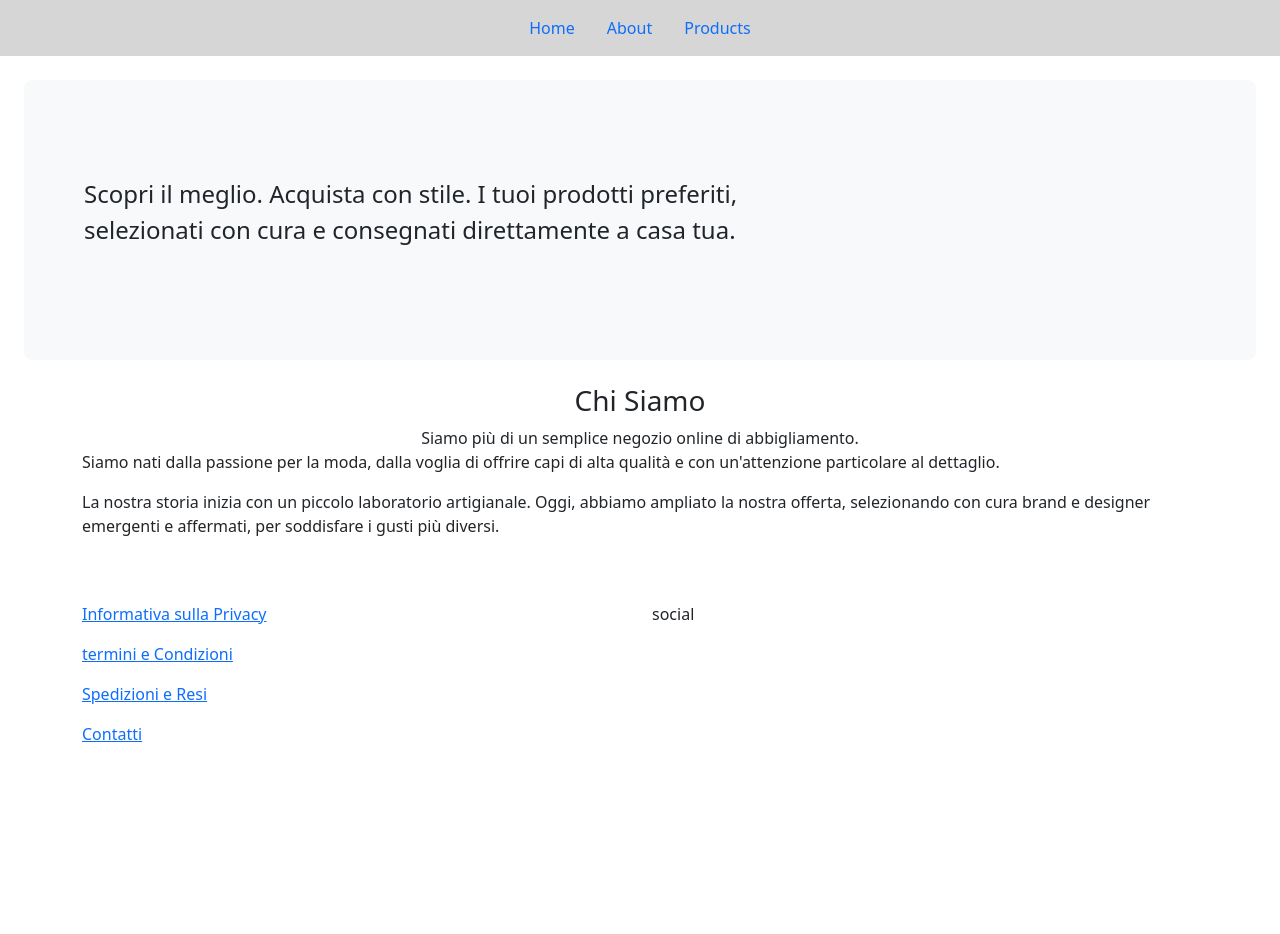
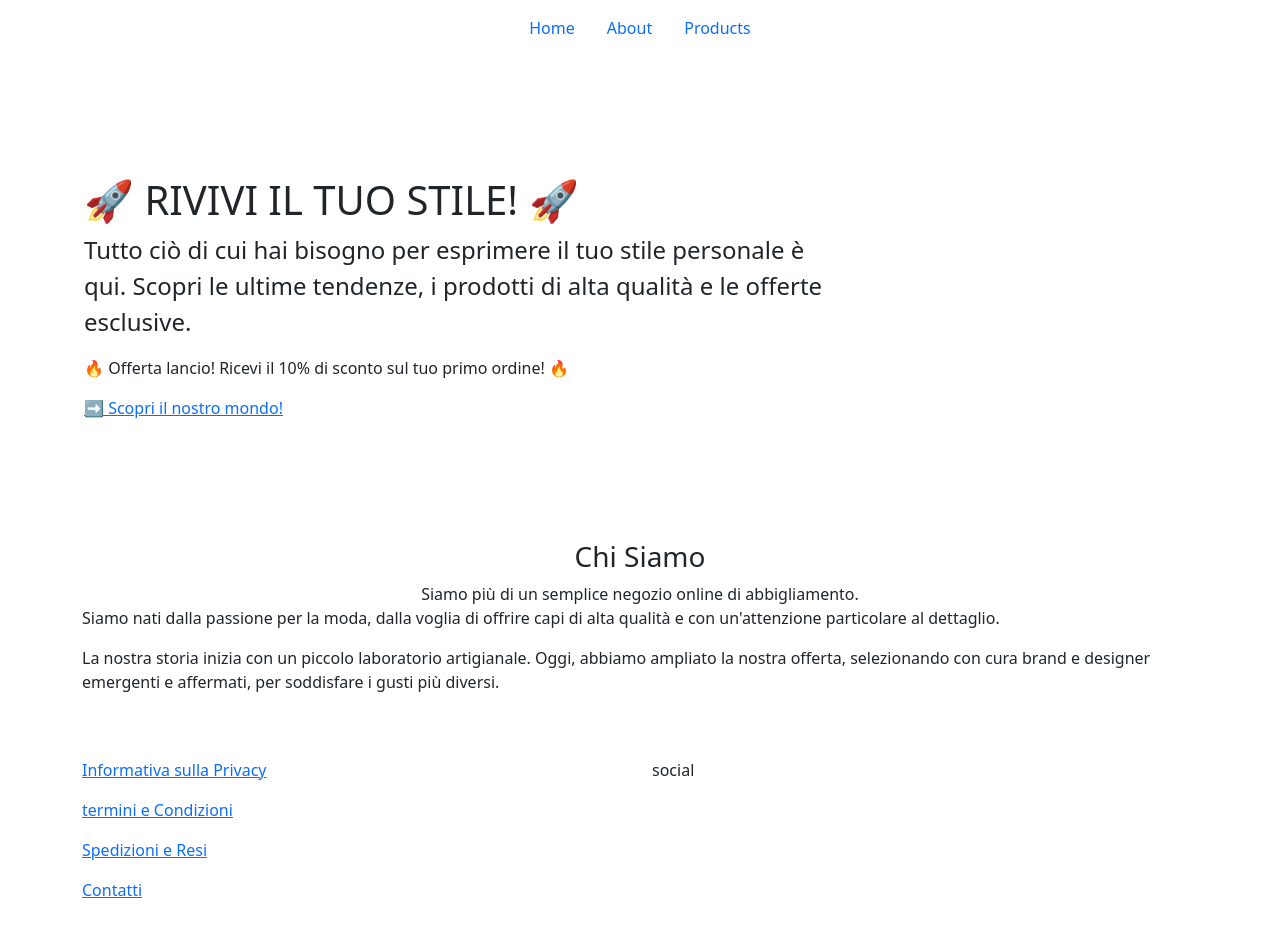
Before and after one commit to DavideCriscuolo/react-router, a React (Vite) app: page /About in a window 1280 px wide. Shown: the top 934 px of the page. Before the commit the page ends 810 px from the top, so only its background shows below. Built offline with nearby package versions, Linux system fonts and the light colour scheme.

Commit message:
fixato layout dei prodotti

```diff
--- a/src/components/JumboC.jsx
+++ b/src/components/JumboC.jsx
@@ -1,12 +1,19 @@
+import { Link } from "react-router-dom";
 export default function JumboC() {
   return (
     <>
-      <div className="p-5 m-4 bg-light rounded-3">
+      <div className="p-5 m-4  rounded-3 bg-jumbo ">
         <div className="container-fluid py-5">
+          <h1>🚀 RIVIVI IL TUO STILE! 🚀</h1>
           <p className="col-md-8 fs-4">
-            Scopri il meglio. Acquista con stile. I tuoi prodotti preferiti,
-            selezionati con cura e consegnati direttamente a casa tua.
+            Tutto ciò di cui hai bisogno per esprimere il tuo stile personale è
+            qui. Scopri le ultime tendenze, i prodotti di alta qualità e le
+            offerte esclusive.
           </p>
+          <p>
+            🔥 Offerta lancio! Ricevi il 10% di sconto sul tuo primo ordine! 🔥
+          </p>
+          <Link to="/Products">➡️ Scopri il nostro mondo!</Link>
         </div>
       </div>
     </>
--- a/src/index.css
+++ b/src/index.css
@@ -1,3 +1,14 @@
+body {
+}
+
 nav {
-  background-color: rgba(212, 212, 212, 0.944);
 }
+
+.card {
+  height: 100%;
+
+  img {
+    object-fit: contain;
+    aspect-ratio: 1/1;
+  }
+}
--- a/src/pages/Products.jsx
+++ b/src/pages/Products.jsx
@@ -24,12 +24,8 @@ export default function Products() {
             {products.map((product) => {
               return (
                 <div className="col p-2">
-                  <div key={product.id} class="card">
-                    <img
-                      className="card-img-top "
-                      src={product.image}
-                      alt="Title"
-                    />
+                  <div key={product.id} className="card p-3">
+                    <img src={product.image} alt="Title" />
                     <div className="card-body">
                       <h4 className="card-title">{product.title}</h4>
                       <p className="card-text">{product.description}</p>
```
